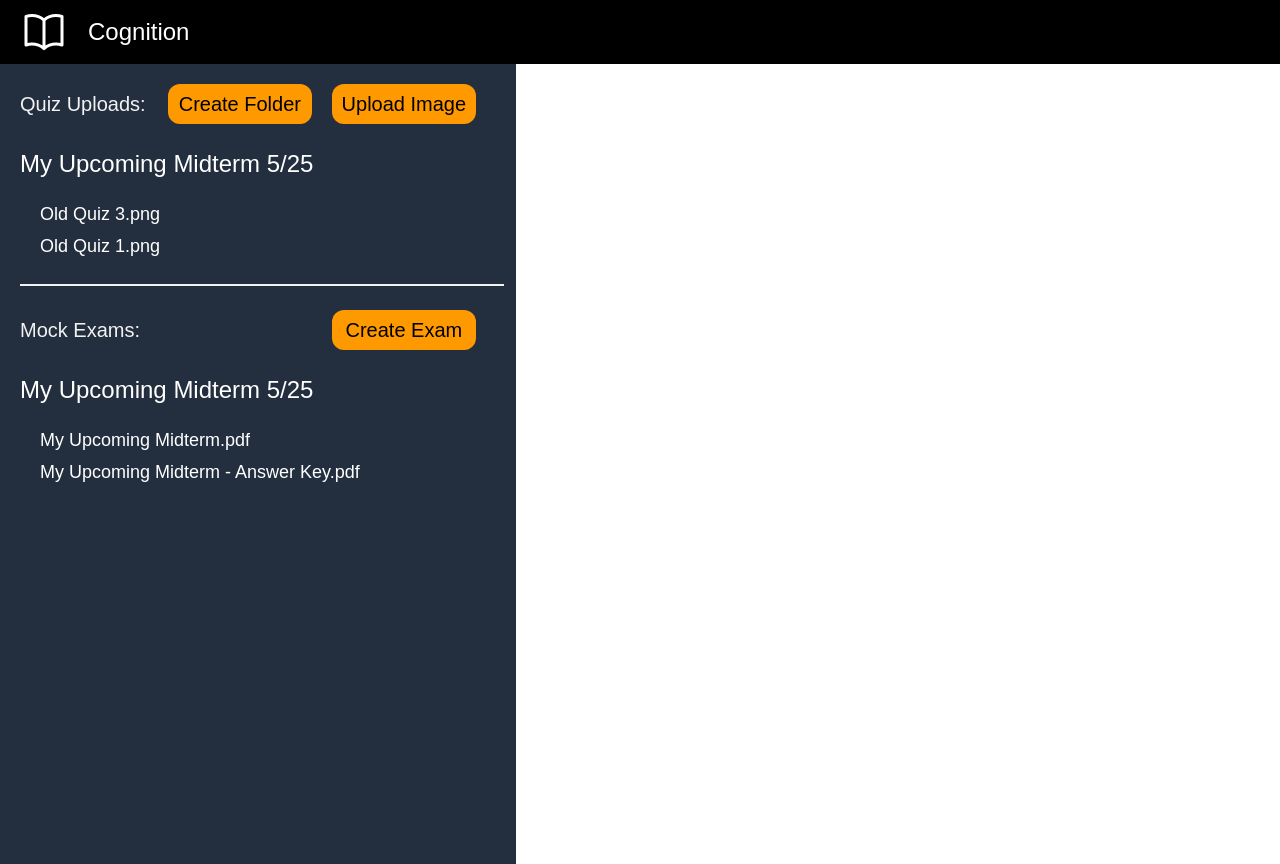
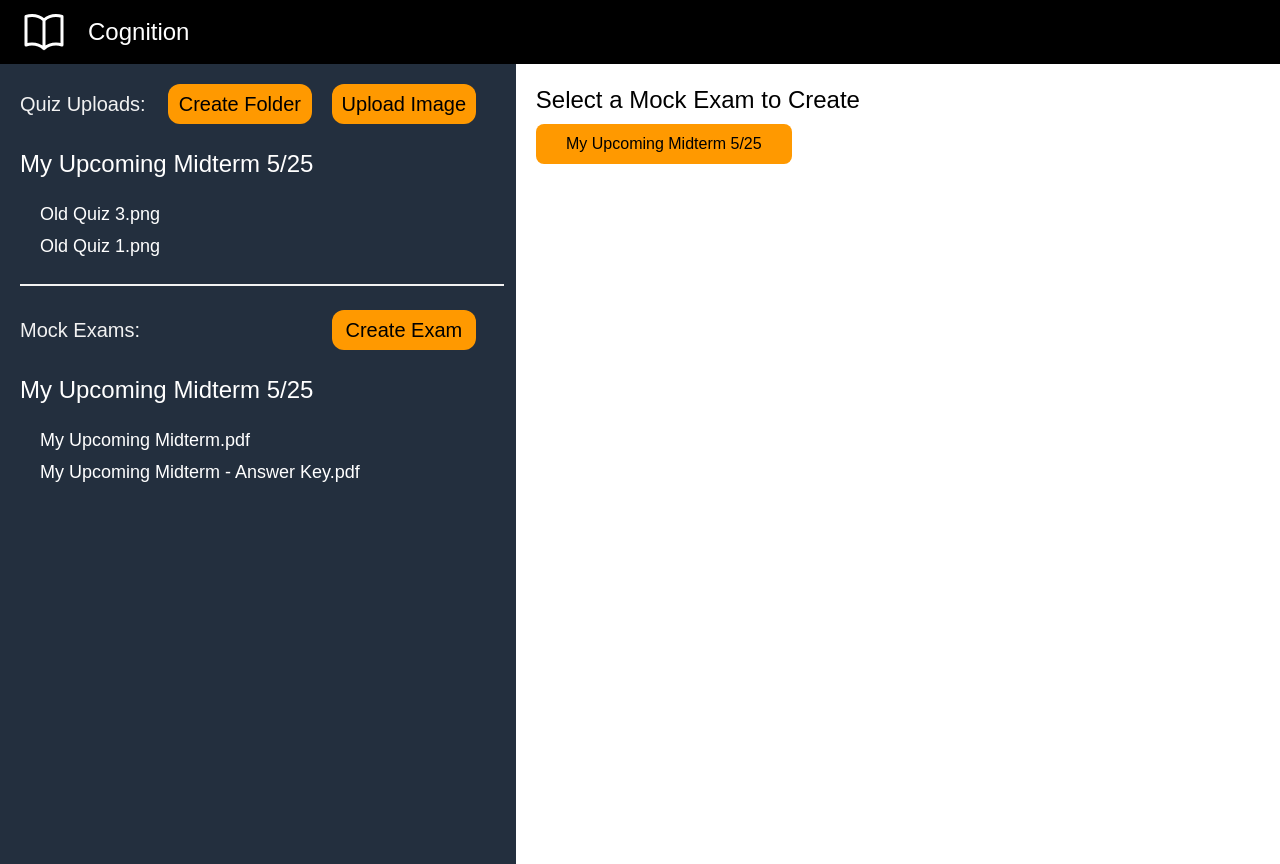
Before and after one commit to Larry-Larriee/aws-cloudhacks-project, a Next.js app: page / in a window 1280 px wide. Both pictures are taken after a click on the link "Create Exam". Built offline with nearby package versions, Linux system fonts and the light colour scheme.

Commit message:
Select Exam to Create Button

```diff
--- /dev/null
+++ b/app/components/ExamCreator.js
@@ -0,0 +1,25 @@
+import React from "react";
+import generateRandomString from "../randomString";
+
+export default function ExamCreator({ files }) {
+  //   console.log(files);
+
+  return (
+    <>
+      <div className="flex flex-col w-full px-5">
+        <p className="text-black text-2xl">Select a Mock Exam to Create</p>
+
+        {files.quizUploads.headers.map((header) => (
+          <div
+            key={generateRandomString(15) + header.name}
+            className="bg-amazon-orange flex justify-center items-center w-64 rounded-lg h-10 my-2"
+          >
+            <a href="#" className="text-md text-black">
+              {header.name}
+            </a>
+          </div>
+        ))}
+      </div>
+    </>
+  );
+}
--- a/app/components/FileCreator.js
+++ b/app/components/FileCreator.js
@@ -8,8 +8,6 @@ export default function FileCreator({ name, images, changeViewingFile }) {
       <h1 className="text-white text-2xl">{name}</h1>
       <section className="flex flex-col gap-1 px-5 hover:cursor-pointer">
         {images.map((image) => (
-          // onClick, maybe send back to page the blob url (just make
-          // sure you're not prop drilling too much lol)
           <p
             className="text-white text-lg"
             key={generateRandomString(12) + image}
--- a/app/components/FileView.js
+++ b/app/components/FileView.js
@@ -2,10 +2,9 @@ import React from "react";
 import Image from "next/image";
 
 export default function FileView({ mockExams = false, viewingFile }) {
-  console.log(viewingFile);
   return (
     <>
-      {viewingFile && ( // null doesn't like to work
+      {viewingFile && (
         <>
           <Image
             alt="temporary image"
--- a/app/components/MainButtons.js
+++ b/app/components/MainButtons.js
@@ -5,6 +5,7 @@ export default function MainButtons({
   mockExams = false,
   setOpenFolderNameInput,
   setOpenFileUpload,
+  setOpenCreateExam,
 }) {
   return (
     <>
@@ -34,7 +35,11 @@ export default function MainButtons({
       {quizUploads == false && mockExams == true && (
         <article className="flex gap-5">
           <div className="bg-amazon-orange flex justify-center items-center w-36 h-10 rounded-xl">
-            <a href="#" className="text-xl text-black">
+            <a
+              href="#"
+              className="text-xl text-black"
+              onClick={() => setOpenCreateExam(true)}
+            >
               Create Exam
             </a>
           </div>
--- a/app/page.js
+++ b/app/page.js
@@ -1,13 +1,13 @@
 "use client";
 
 import React, { useState } from "react";
-import Image from "next/image";
 import FileCreator from "./components/FileCreator";
 import MainButtons from "./components/MainButtons";
 import { testObject, defaultObject, modifiedTestObject } from "./fileObjects";
 import FileView from "./components/FileView";
 import ImageUpload from "./components/ImageUpload";
 import FolderNameInput from "./components/FolderNameInput";
+import ExamCreator from "./components/ExamCreator";
 
 export default function Home() {
   const [files, setFiles] = useState(modifiedTestObject);
@@ -82,6 +82,8 @@ export default function Home() {
     }
   };
 
+  const [openCreateExam, setOpenCreateExam] = useState(false);
+
   return (
     <div className="flex flex-col w-full min-h-screen">
       <nav className="flex bg-black w-full h-16 gap-5 px-5 items-center">
@@ -110,6 +112,7 @@ export default function Home() {
             <MainButtons
               setOpenFileUpload={setOpenFileUpload}
               setOpenFolderNameInput={setOpenFolderNameInput}
+              setOpenCreateExam={setOpenCreateExam}
             />
           </div>
           {files.quizUploads.headers.map((header, index) => (
@@ -128,6 +131,7 @@ export default function Home() {
               mockExams={true}
               setOpenFileUpload={setOpenFileUpload}
               setOpenFolderNameInput={setOpenFolderNameInput}
+              setOpenCreateExam={setOpenCreateExam}
             />
           </div>
           {files.mockExams.headers.map((header, index) => (
@@ -157,6 +161,11 @@ export default function Home() {
               />
             </>
           )}
+          {openCreateExam && (
+            <>
+              <ExamCreator files={files} />
+            </>
+          )}
 
           <FileView viewingFile={viewingFile} />
         </div>
```
